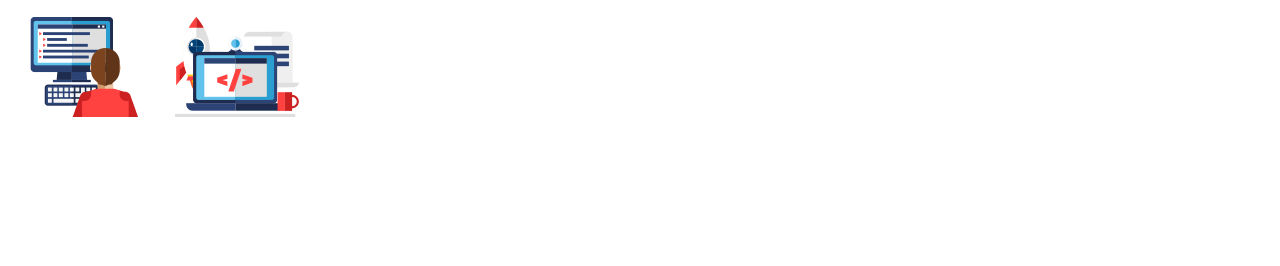
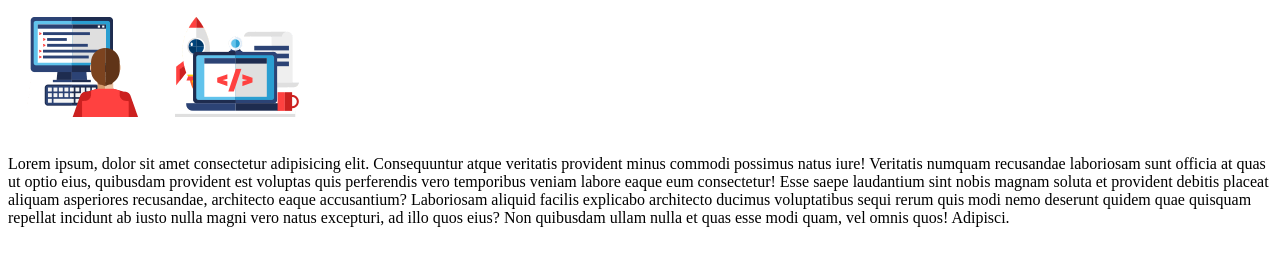
Before and after one commit to sakibhossainwd/My-first-repo, a plain HTML site: page index.html in a window 1280 px wide. Shown: the part 110-376 px from the top of the page. Drawn offline with Linux system fonts and the light colour scheme.

Commit message:
p addded

```diff
--- a/index.html
+++ b/index.html
@@ -11,6 +11,9 @@
     <h2>This is second change in github</h2>
     <img src="pc.png" alt="">
     <img src="code.png" alt="">
+    <br>
+    <br>
+    <p>Lorem ipsum, dolor sit amet consectetur adipisicing elit. Consequuntur atque veritatis provident minus commodi possimus natus iure! Veritatis numquam recusandae laboriosam sunt officia at quas ut optio eius, quibusdam provident est voluptas quis perferendis vero temporibus veniam labore eaque eum consectetur! Esse saepe laudantium sint nobis magnam soluta et provident debitis placeat aliquam asperiores recusandae, architecto eaque accusantium? Laboriosam aliquid facilis explicabo architecto ducimus voluptatibus sequi rerum quis modi nemo deserunt quidem quae quisquam repellat incidunt ab iusto nulla magni vero natus excepturi, ad illo quos eius? Non quibusdam ullam nulla et quas esse modi quam, vel omnis quos! Adipisci.</p>
 
 </body>
 </html>
```
